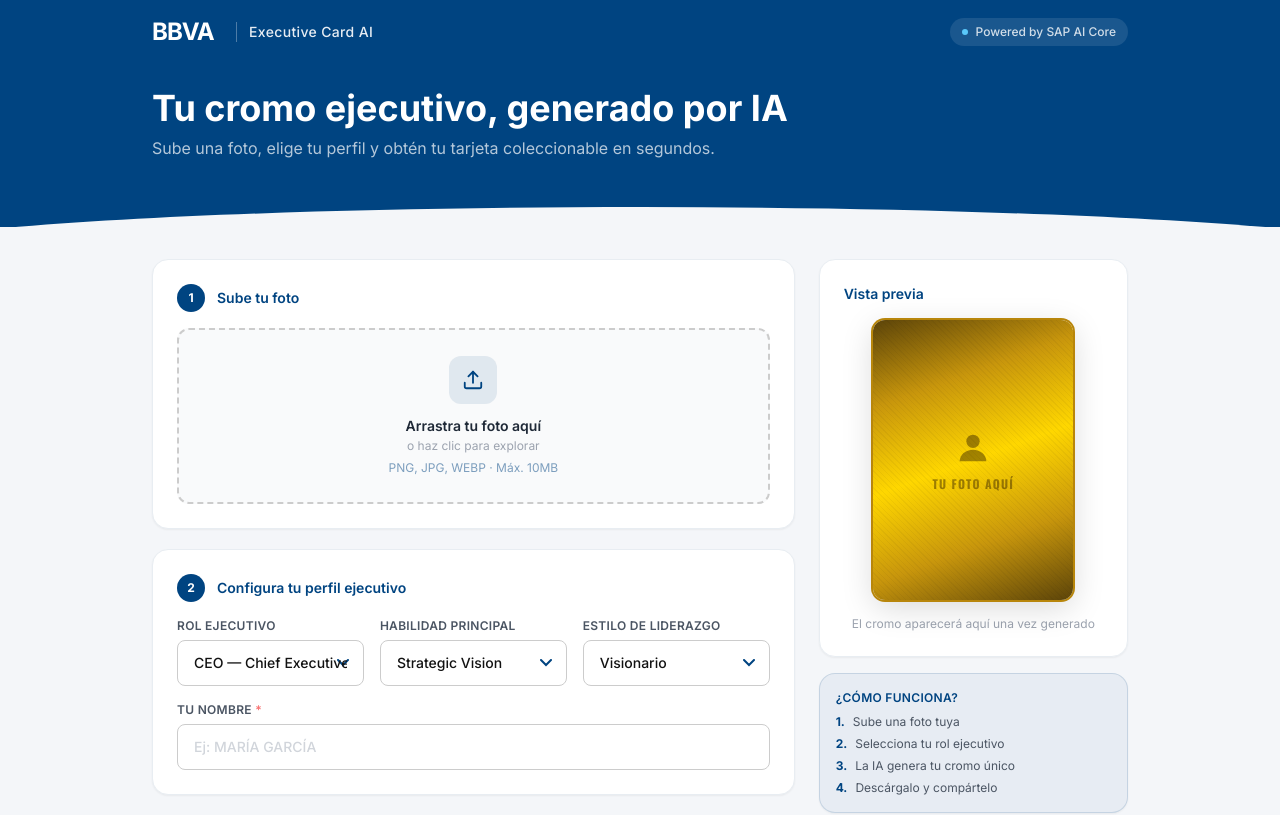
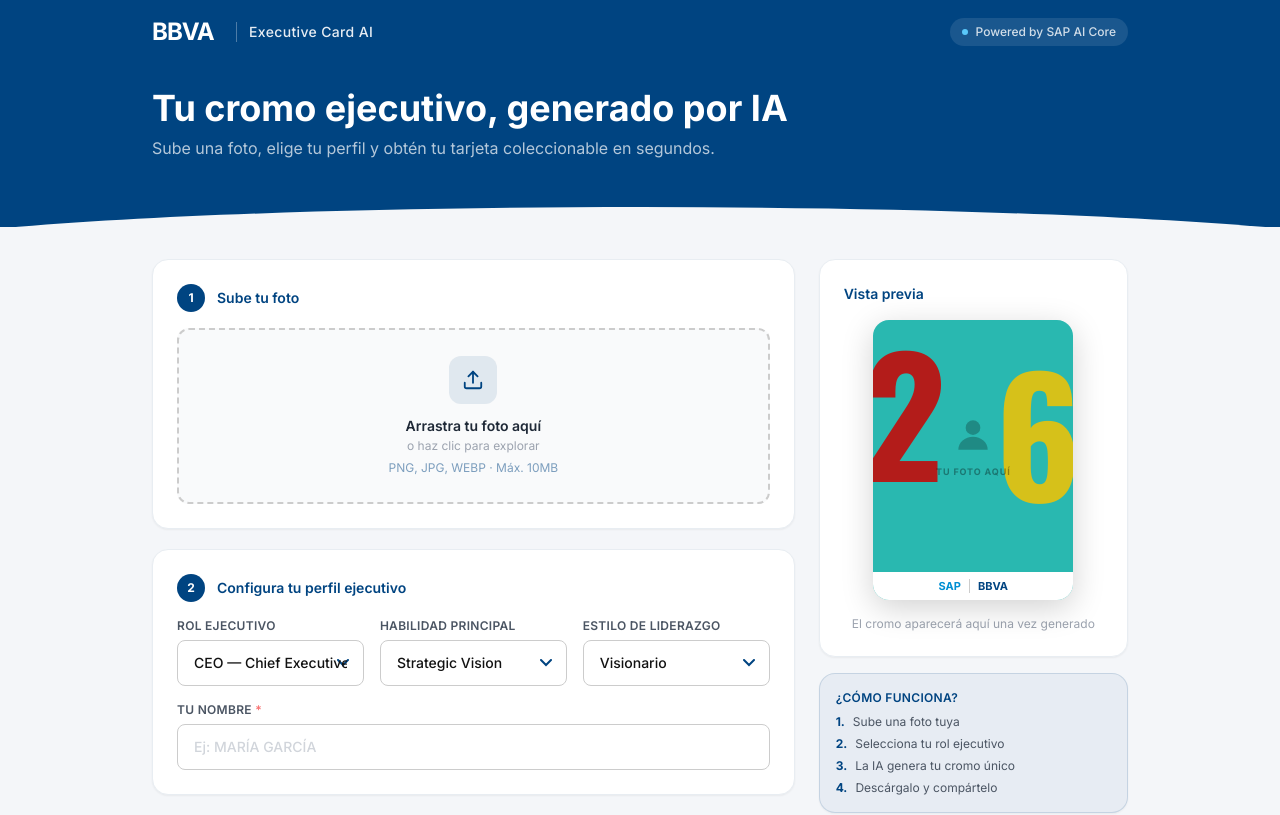
Before and after one commit to javierdonoso88/futbol-card-ai, a React (Vite) app: page / in a window 1280 px wide. Shown: the top 815 px of the page. Built offline with nearby package versions, Linux system fonts and the light colour scheme.

Commit message:
fix: parse robusto respuesta IA, límite 50mb, vista previa estilo Panini teal

```diff
--- a/src/client/App.tsx
+++ b/src/client/App.tsx
@@ -41,7 +41,13 @@
         headers: { 'Content-Type': 'application/json' },
         body: JSON.stringify({ imageBase64: upload.imageBase64, mimeType: upload.mimeType, role, skill, leadershipStyle, playerName }),
       });
-      const data = await res.json() as { error?: string } & GenerateResponse;
+      const text = await res.text();
+      let data: { error?: string } & GenerateResponse;
+      try {
+        data = JSON.parse(text);
+      } catch {
+        throw new Error(`Error al procesar la respuesta del servidor: ${text.substring(0, 100)}`);
+      }
       if (!res.ok) throw new Error(data.error ?? `Error ${res.status}`);
       setResult(data);
       setView('result');
@@ -200,19 +206,26 @@
               <div className="flex flex-col gap-4">
                 <div className="bbva-card p-6 flex flex-col items-center gap-4 sticky top-6">
                   <p className="text-[#004481] font-semibold text-sm w-full">Vista previa</p>
-                  {/* Placeholder card */}
-                  <div className="relative rounded-xl overflow-hidden"
-                    style={{ width: 200, height: 280,
-                      background: 'linear-gradient(160deg, #5C4409 0%, #C8960C 25%, #FFD700 50%, #C8960C 75%, #5C4409 100%)',
-                      boxShadow: '0 0 0 2px #B8860B, 0 8px 32px rgba(0,0,0,0.15)'
-                    }}
+                  {/* Placeholder card — estilo Panini teal */}
+                  <div className="relative rounded-2xl overflow-hidden flex flex-col"
+                    style={{ width: 200, height: 280, background: '#29B8B0', boxShadow: '0 8px 32px rgba(0,0,0,0.18)' }}
                   >
-                    <div className="absolute inset-0 card-texture" />
-                    <div className="absolute inset-0 flex flex-col items-center justify-center gap-2 opacity-40">
-                      <svg width="40" height="40" viewBox="0 0 24 24" fill="#1a0900">
+                    {/* Número 2 decorativo */}
+                    <div style={{ position: 'absolute', left: -10, top: 10, fontSize: 160, fontWeight: 900, color: '#CC0000', opacity: 0.85, lineHeight: 1, fontFamily: 'Oswald, sans-serif', userSelect: 'none' }}>2</div>
+                    {/* Número 6 decorativo */}
+                    <div style={{ position: 'absolute', right: -8, top: 30, fontSize: 160, fontWeight: 900, color: '#F5C200', opacity: 0.85, lineHeight: 1, fontFamily: 'Oswald, sans-serif', userSelect: 'none' }}>6</div>
+                    {/* Icono persona */}
+                    <div className="flex-1 flex flex-col items-center justify-center gap-2 relative z-10">
+                      <svg width="44" height="44" viewBox="0 0 24 24" fill="rgba(0,0,0,0.25)">
                         <circle cx="12" cy="8" r="4"/><path d="M4 20c0-4 3.6-7 8-7s8 3 8 7"/>
                       </svg>
-                      <span className="text-[#1a0900] text-xs font-bold font-oswald uppercase tracking-widest">Tu foto aquí</span>
+                      <span style={{ fontSize: 9, fontWeight: 700, color: 'rgba(0,0,0,0.35)', letterSpacing: '0.1em', textTransform: 'uppercase' }}>Tu foto aquí</span>
+                    </div>
+                    {/* Footer SAP|BBVA */}
+                    <div style={{ background: 'white', padding: '6px 10px', display: 'flex', alignItems: 'center', justifyContent: 'center', gap: 8 }}>
+                      <span style={{ fontWeight: 800, fontSize: 11, color: '#008FD3' }}>SAP</span>
+                      <span style={{ width: 1, height: 14, background: '#ccc', display: 'block' }} />
+                      <span style={{ fontWeight: 800, fontSize: 11, color: '#004481' }}>BBVA</span>
                     </div>
                   </div>
                   <div className="text-center">
--- a/src/server/index.ts
+++ b/src/server/index.ts
@@ -8,7 +8,8 @@
 const isProd = process.env.NODE_ENV === 'production';
 
 app.use(cors());
-app.use(express.json({ limit: '20mb' }));
+app.use(express.json({ limit: '50mb' }));
+app.use(express.urlencoded({ limit: '50mb', extended: true }));
 
 app.use('/api', generateRouter);
 
```
